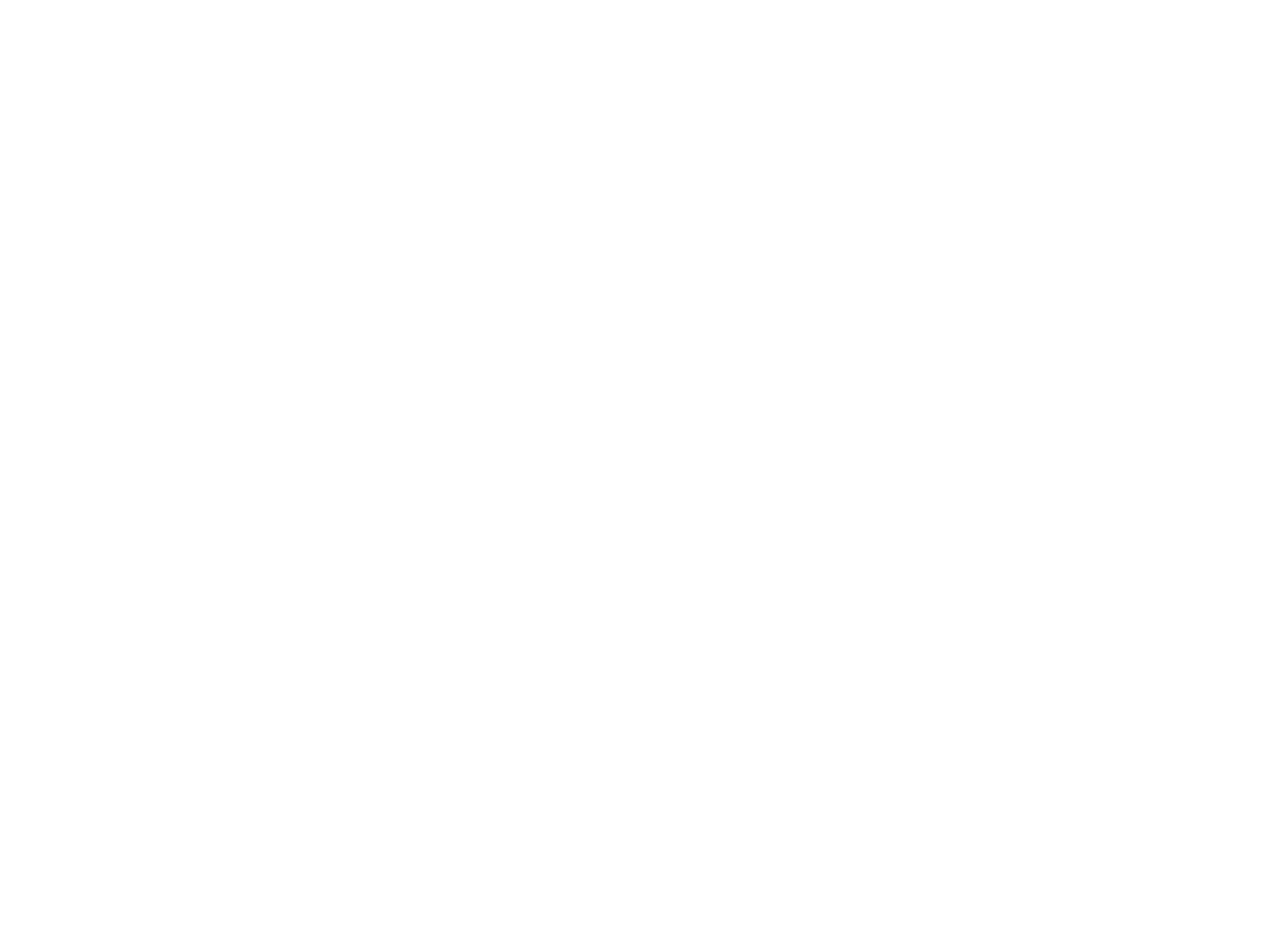
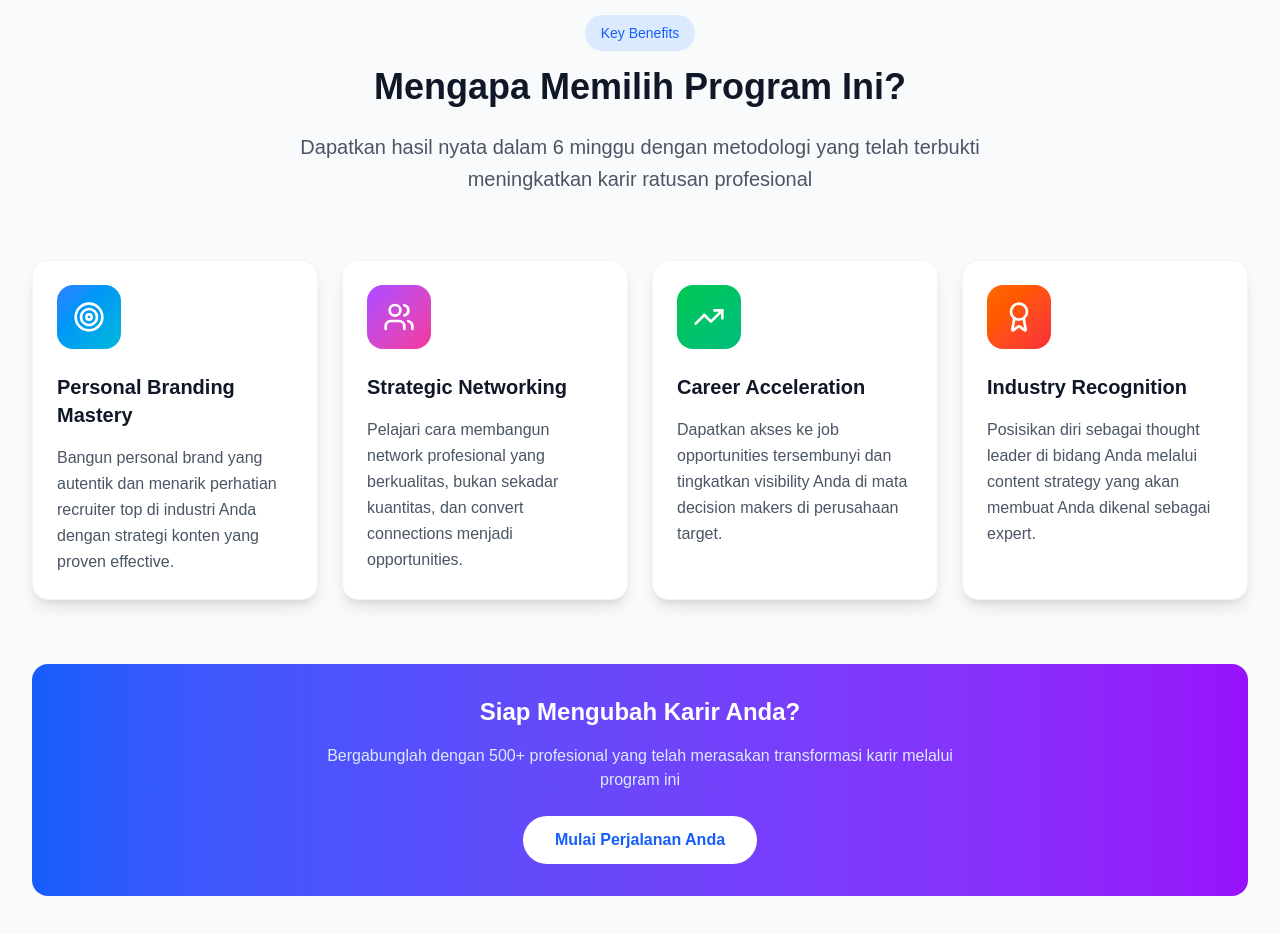
Before and after one commit to Scarletra/assesment-linkedin, a Next.js app: page / in a window 1280 px wide. Shown: the part 1500-2434 px from the top of the page. Before the commit the page ends 1435 px from the top, so only its background shows below. Built offline with nearby package versions, Linux system fonts and the light colour scheme.

Commit message:
feat: Add key benefit section

```diff
--- a/src/app/page.tsx
+++ b/src/app/page.tsx
@@ -1,11 +1,11 @@
-import AboutSection from "./section/AboutUs";
-import HeroSection from "./section/Hero";
+import { HeroSection, AboutSection, BenefitsSection } from "./section";
 
 export default function Home() {
   return (
     <div>
       <HeroSection />
       <AboutSection />
+      <BenefitsSection />
     </div>
   );
 }
--- a/src/app/section/AboutUs.tsx
+++ b/src/app/section/AboutUs.tsx
@@ -2,7 +2,7 @@
 
 import React, { useState, useEffect, useRef } from 'react';
 
-const AboutSection: React.FC = () => {
+export const AboutSection: React.FC = () => {
   const [isVisible, setIsVisible] = useState(false);
   const sectionRef = useRef<HTMLElement>(null);
 
@@ -79,7 +79,6 @@
                   </div>
                 </div>
 
-                {/* Stats Cards */}
                 <div className="grid grid-cols-2 gap-4">
                   <div className="bg-white rounded-xl p-4 shadow-md border border-gray-100">
                     <div className="text-2xl font-bold text-blue-600">2.5x</div>
@@ -102,5 +101,3 @@
     </section>
   );
 };
-
-export default AboutSection;
--- a/src/app/section/Hero.tsx
+++ b/src/app/section/Hero.tsx
@@ -3,7 +3,7 @@
 import React, { useState, useEffect } from 'react';
 import { ChevronRight } from 'lucide-react';
 
-const HeroSection: React.FC = () => {
+export const HeroSection: React.FC = () => {
   const [isVisible, setIsVisible] = useState(false);
 
   useEffect(() => {
@@ -112,5 +112,3 @@
     </section>
   );
 };
-
-export default HeroSection;
--- /dev/null
+++ b/src/app/section/KeyBenefits.tsx
@@ -0,0 +1,145 @@
+'use client';
+
+import React, { useState, useEffect, useRef } from 'react';
+import { Target, Users, TrendingUp, Award } from 'lucide-react';
+
+interface Benefit {
+  id: number;
+  icon: React.ReactNode;
+  title: string;
+  description: string;
+  gradient: string;
+}
+
+export const BenefitsSection: React.FC = () => {
+  const [isVisible, setIsVisible] = useState(false);
+  const [hoveredCard, setHoveredCard] = useState<number | null>(null);
+  const sectionRef = useRef<HTMLElement>(null);
+
+  const benefits: Benefit[] = [
+    {
+      id: 1,
+      icon: <Target className="w-8 h-8" />,
+      title: "Personal Branding Mastery",
+      description: "Bangun personal brand yang autentik dan menarik perhatian recruiter top di industri Anda dengan strategi konten yang proven effective.",
+      gradient: "from-blue-500 to-cyan-500"
+    },
+    {
+      id: 2,
+      icon: <Users className="w-8 h-8" />,
+      title: "Strategic Networking",
+      description: "Pelajari cara membangun network profesional yang berkualitas, bukan sekadar kuantitas, dan convert connections menjadi opportunities.",
+      gradient: "from-purple-500 to-pink-500"
+    },
+    {
+      id: 3,
+      icon: <TrendingUp className="w-8 h-8" />,
+      title: "Career Acceleration",
+      description: "Dapatkan akses ke job opportunities tersembunyi dan tingkatkan visibility Anda di mata decision makers di perusahaan target.",
+      gradient: "from-green-500 to-emerald-500"
+    },
+    {
+      id: 4,
+      icon: <Award className="w-8 h-8" />,
+      title: "Industry Recognition",
+      description: "Posisikan diri sebagai thought leader di bidang Anda melalui content strategy yang akan membuat Anda dikenal sebagai expert.",
+      gradient: "from-orange-500 to-red-500"
+    }
+  ];
+
+  useEffect(() => {
+    const observer = new IntersectionObserver(
+      ([entry]) => {
+        if (entry.isIntersecting) {
+          setIsVisible(true);
+        }
+      },
+      { threshold: 0.2 }
+    );
+
+    if (sectionRef.current) {
+      observer.observe(sectionRef.current);
+    }
+
+    return () => observer.disconnect();
+  }, []);
+
+  return (
+    <section
+      ref={sectionRef}
+      className="py-20 bg-gray-50"
+      id="benefits"
+    >
+      <div className="max-w-7xl mx-auto px-4 sm:px-6 lg:px-8">
+
+        <div className={`text-center max-w-3xl mx-auto mb-16 transition-all duration-1000 ${
+          isVisible ? 'opacity-100 translate-y-0' : 'opacity-0 translate-y-10'
+        }`}>
+          <span className="inline-block px-4 py-2 bg-blue-100 text-blue-600 rounded-full text-sm font-medium mb-4">
+            Key Benefits
+          </span>
+          <h2 className="text-4xl font-bold text-gray-900 mb-6">
+            Mengapa Memilih Program Ini?
+          </h2>
+          <p className="text-xl text-gray-600 leading-relaxed">
+            Dapatkan hasil nyata dalam 6 minggu dengan metodologi yang telah terbukti meningkatkan karir ratusan profesional
+          </p>
+        </div>
+
+        <div className="grid md:grid-cols-2 lg:grid-cols-4 gap-6">
+          {benefits.map((benefit, index) => (
+            <div
+              key={benefit.id}
+              className={`group transition-all duration-700 ${
+                isVisible ? 'opacity-100 translate-y-0' : 'opacity-0 translate-y-10'
+              }`}
+              style={{ transitionDelay: `${index * 150}ms` }}
+              onMouseEnter={() => setHoveredCard(benefit.id)}
+              onMouseLeave={() => setHoveredCard(null)}
+            >
+              <div className={`relative h-full bg-white rounded-2xl p-6 shadow-lg border border-gray-100 transition-all duration-300 ${
+                hoveredCard === benefit.id ? 'transform -translate-y-2 shadow-2xl' : ''
+              }`}>
+
+                <div className={`w-16 h-16 rounded-2xl bg-gradient-to-br ${benefit.gradient} flex items-center justify-center text-white mb-6 transition-all duration-300 ${
+                  hoveredCard === benefit.id ? 'scale-110' : ''
+                }`}>
+                  {benefit.icon}
+                </div>
+
+                <div className="space-y-4">
+                  <h3 className="text-xl font-bold text-gray-900 group-hover:text-gray-700 transition-colors">
+                    {benefit.title}
+                  </h3>
+                  <p className="text-gray-600 leading-relaxed">
+                    {benefit.description}
+                  </p>
+                </div>
+
+                <div className={`absolute inset-0 rounded-2xl opacity-0 transition-opacity duration-300 ${
+                  hoveredCard === benefit.id ? 'opacity-5' : ''
+                } bg-gradient-to-br ${benefit.gradient}`}></div>
+              </div>
+            </div>
+          ))}
+        </div>
+
+        <div className={`text-center mt-16 transition-all duration-1000 delay-600 ${
+          isVisible ? 'opacity-100 translate-y-0' : 'opacity-0 translate-y-10'
+        }`}>
+          <div className="bg-gradient-to-r from-blue-600 to-purple-600 rounded-2xl p-8 text-white">
+            <h3 className="text-2xl font-bold mb-4">
+              Siap Mengubah Karir Anda?
+            </h3>
+            <p className="text-blue-100 mb-6 max-w-2xl mx-auto">
+              Bergabunglah dengan 500+ profesional yang telah merasakan transformasi karir melalui program ini
+            </p>
+            <button className="bg-white text-blue-600 px-8 py-3 rounded-full font-semibold hover:bg-gray-50 transition-colors">
+              Mulai Perjalanan Anda
+            </button>
+          </div>
+        </div>
+      </div>
+    </section>
+  );
+};
--- /dev/null
+++ b/src/app/section/index.tsx
@@ -0,0 +1,3 @@
+export { AboutSection } from "./AboutUs";
+export { BenefitsSection } from "./KeyBenefits";
+export { HeroSection } from "./Hero";
```
